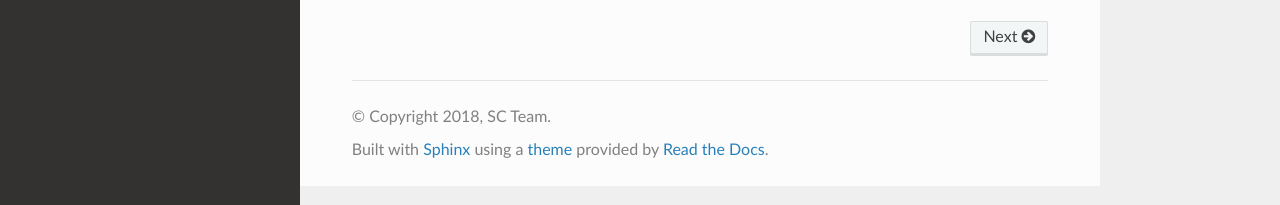
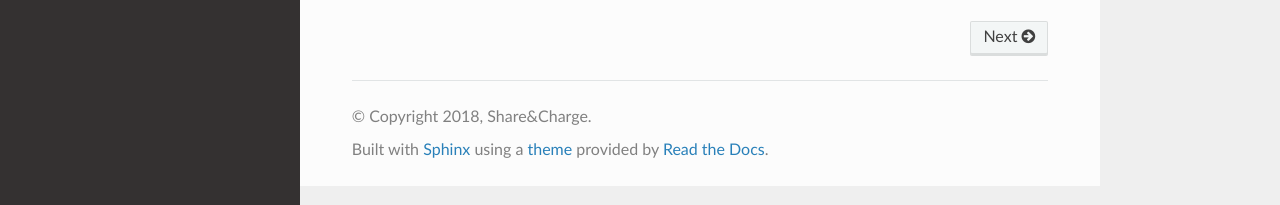
Before and after one commit to shareandcharge/sharecharge-documentation, a Sphinx documentation site: the page built from docs/index.rst, in a window 1280 px wide. Shown: the part 692-897 px from the top of the page. Built offline with Sphinx 7.4.7 and the Read the Docs theme 2.0.0, drawn with Linux system fonts in a browser that asks for light colours; pages that are not in the unit, such as notebooks, are missing from menus.

Commit message:
Update conf.py with info for pdf generation

```diff
--- a/docs/conf.py
+++ b/docs/conf.py
@@ -20,8 +20,8 @@
 # -- Project information -----------------------------------------------------
 
 project = 'Share&Charge Documentation'
-copyright = '2018, SC Team'
-author = 'SC Team'
+copyright = '2018, Share&Charge'
+author = 'S&C Core Development Team'
 
 # The short X.Y version
 version = ''
@@ -130,8 +130,8 @@
 # (source start file, target name, title,
 #  author, documentclass [howto, manual, or own class]).
 latex_documents = [
-    (master_doc, 'ShareChargeDocumentation.tex', 'Share\\&Charge Documentation Documentation',
-     'SC Team', 'manual'),
+    (master_doc, 'ShareChargeDocumentation.tex', 'Share\\&Charge Documentation',
+     'S\\&C Core Development Team', 'manual'),
 ]
 
 
```
